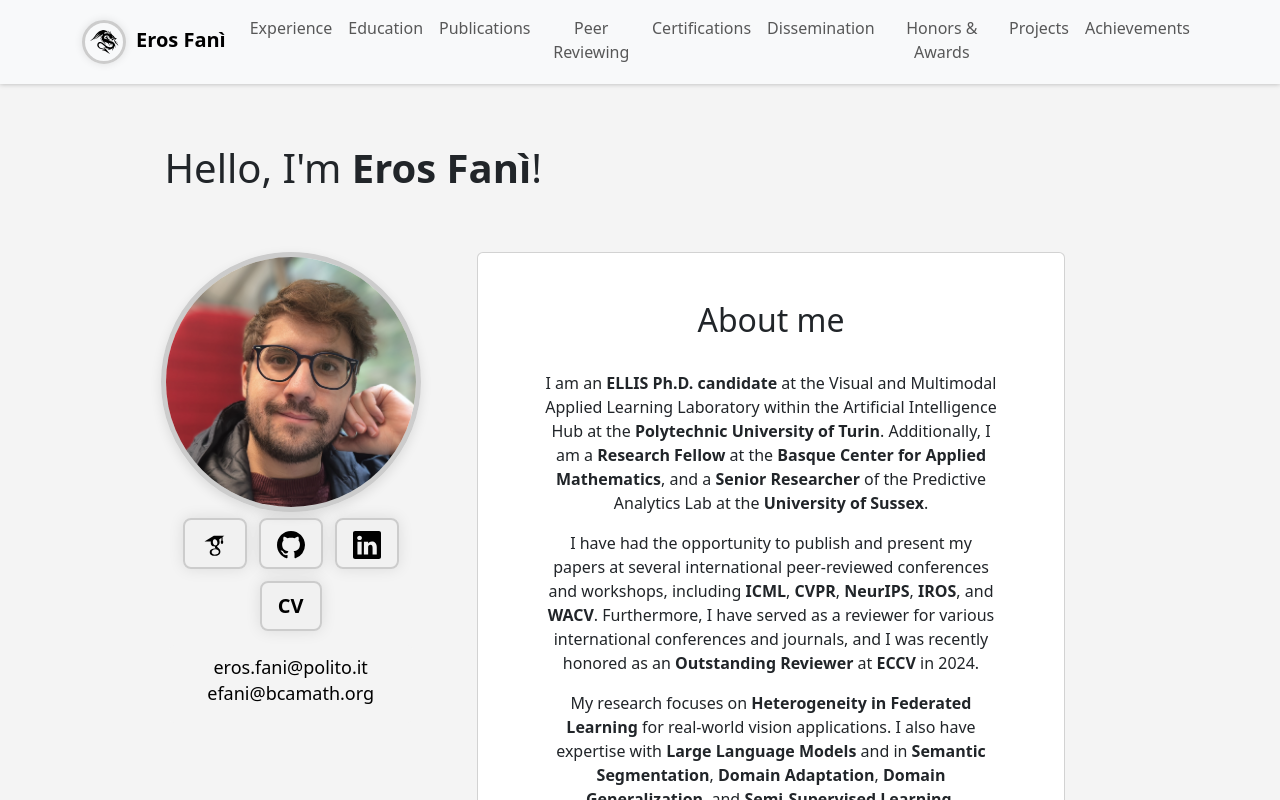
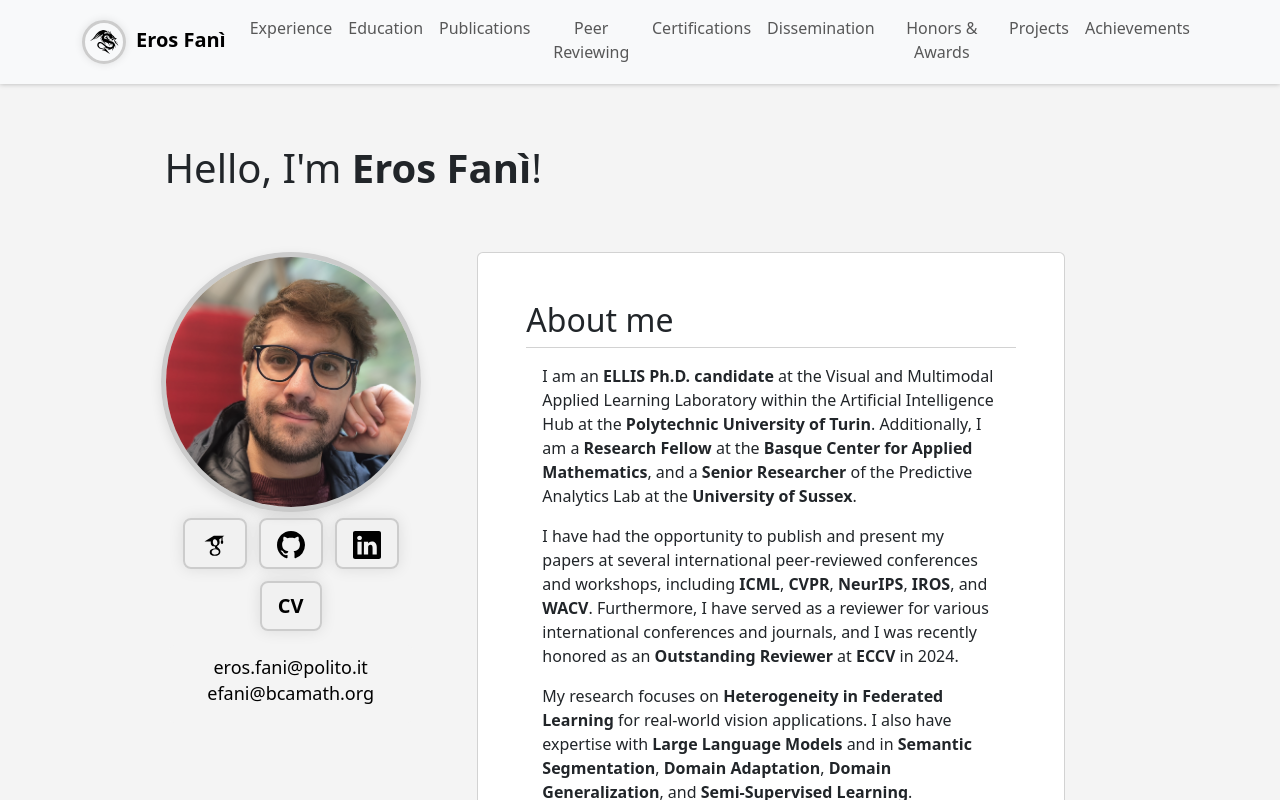
Before and after one commit to erosfani/erosfani.github.io, a React (Vite) app: page / in a window 1280 px wide. Shown: the top 800 px of the page. Built offline with nearby package versions, Linux system fonts and the light colour scheme.

Commit message:
changed style about me section

```diff
--- a/src/sections/About.jsx
+++ b/src/sections/About.jsx
@@ -49,9 +49,9 @@ const About = () => {
         <Col xs={7}>
           <Card className='p-lg-5 mb-5 about'>
 
-            <Card.Title> <h2> About me </h2> </Card.Title>
+            <CardGroup> <h2> About me </h2> </CardGroup>
 
-            <Card.Body style={{marginBottom: '-1em'}}>
+            <Card.Footer style={{textAlign: 'left', backgroundColor: 'white', marginBottom: '1em', paddingTop: '1em'}}>
 
               <p>
                 I am an <strong> ELLIS Ph.D. candidate </strong>
@@ -89,7 +89,7 @@ const About = () => {
                 and <strong> Semi-Supervised Learning</strong>.
               </p>
 
-            </Card.Body>
+            </Card.Footer>
 
             <CardGroup> <h4> Affiliations </h4> </CardGroup>
 
```
